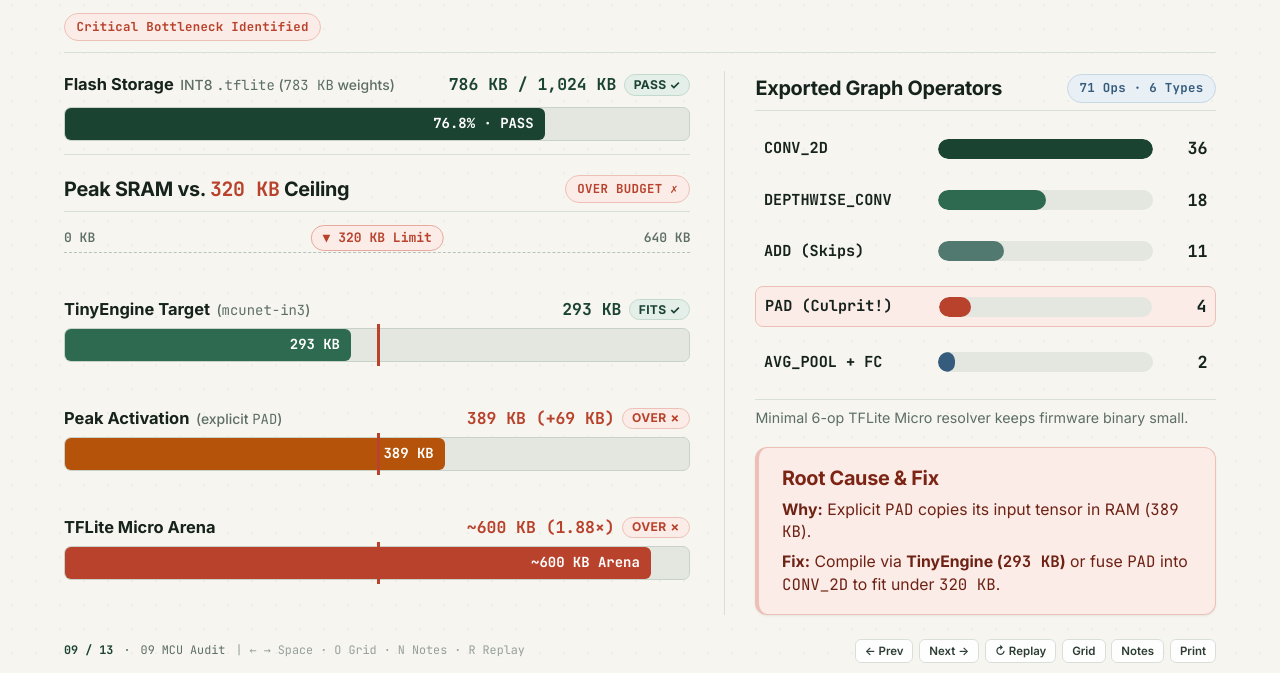
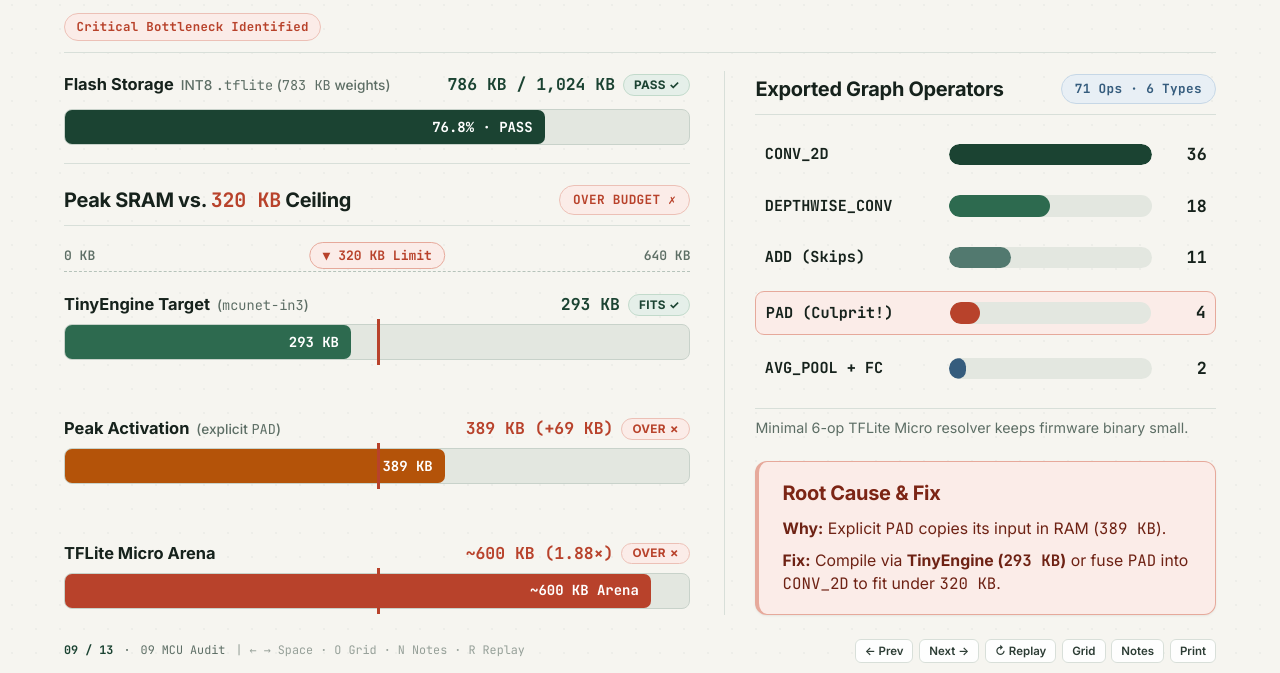
Before and after one commit to Yke0let/edge-ai-camera-trap-tinyml, a plain HTML site: page index.html in a window 1280 px wide. Both pictures are taken after a click on the button "09 MCU AUDIT". Shown: the part 127-800 px from the top of the page. Drawn offline with Linux system fonts and the light colour scheme.

Commit message:
Scale Slide 9 boxless layout across screen sizes & cache-bust CSS/JS (?v=6)

```diff
--- a/index.html
+++ b/index.html
@@ -8,7 +8,7 @@
   <link rel="preconnect" href="https://fonts.googleapis.com" />
   <link rel="preconnect" href="https://fonts.gstatic.com" crossorigin />
   <link href="https://fonts.googleapis.com/css2?family=Inter:wght@400;500;600;700;800&family=JetBrains+Mono:wght@400;600;700&family=Source+Serif+4:ital,opsz,wght@0,8..60,600;0,8..60,700;1,8..60,600&display=swap" rel="stylesheet" />
-  <link rel="stylesheet" href="./styles.css" />
+  <link rel="stylesheet" href="./styles.css?v=6" />
 </head>
 <body class="theme-photo">
 
@@ -658,8 +658,8 @@
               <div class="card left-rule-terracotta mcu-fix-card anim" style="--d:4;">
                 <div class="card-title" style="color:#7c2515;">Root Cause &amp; Fix</div>
                 <div class="mcu-fix-lines">
-                  <p><strong>Why:</strong> Explicit <span class="mono">PAD</span> copies its input tensor in RAM (<span class="mono">389 KB</span>).</p>
-                  <p><strong>Fix:</strong> Compile via <strong>TinyEngine (<span class="mono">293 KB</span>)</strong> or fuse <span class="mono">PAD</span> into <span class="mono">CONV_2D</span> to fit under <span class="mono">320 KB</span>.</p>
+                  <p><strong>Why:</strong> Explicit <span class="mono">PAD</span> copies its input in RAM (<span class="mono">389&nbsp;KB</span>).</p>
+                  <p><strong>Fix:</strong> Compile via <strong>TinyEngine (<span class="mono">293&nbsp;KB</span>)</strong> or fuse <span class="mono">PAD</span> into <span class="mono">CONV_2D</span> to fit under <span class="mono">320&nbsp;KB</span>.</p>
                 </div>
               </div>
             </div>
@@ -1007,6 +1007,6 @@
     </div>
   </div>
 
-  <script src="./app.js"></script>
+  <script src="./app.js?v=6"></script>
 </body>
 </html>
--- a/styles.css
+++ b/styles.css
@@ -881,13 +881,13 @@ h1.slide-title {
 }
 
 .slide-mcu .mcu-left-col {
-  gap: 2.2vh;
+  gap: 2.4vh;
 }
 
 .slide-mcu .mcu-right-col {
-  gap: 2vh;
+  gap: 2.4vh;
   padding-left: 2.4vw;
-  border-left: 1px solid var(--line);
+  border-left: 1.5px solid var(--line);
 }
 
 .slide-mcu .mcu-panel {
@@ -900,20 +900,29 @@ h1.slide-title {
 }
 
 .slide-mcu .card-title {
-  font-size: 1.28rem;
+  font-size: clamp(1.26rem, 1.56vw, 1.62rem);
+}
+
+.slide-mcu .card-head {
+  padding-bottom: 0.65rem;
+}
+
+.slide-mcu .card-head .tag {
+  font-size: clamp(0.82rem, 0.96vw, 1.02rem);
+  padding: 0.28rem 0.85rem;
 }
 
 .slide-mcu .mcu-flash-card {
   flex: 0 0 auto;
-  padding: 0.25rem 0 1.6vh;
-  gap: 0.72rem;
-  border-bottom: 1px solid var(--line);
+  padding: 0.25rem 0 2.2vh;
+  gap: 0.85rem;
+  border-bottom: 1.5px solid var(--line);
 }
 
 .slide-mcu .mcu-sram-card {
   flex: 1 1 auto;
-  padding: 0.2rem 0 0.2rem;
-  gap: 0.9rem;
+  padding: 0.15rem 0 0.25rem;
+  gap: 1.1rem;
 }
 
 .slide-mcu .sram-ruler {
@@ -921,12 +930,12 @@ h1.slide-title {
   display: flex;
   align-items: center;
   justify-content: space-between;
-  padding: 0.15rem 0 0.28rem;
-  border-bottom: 1px dashed var(--line-strong);
+  padding: 0.2rem 0 0.38rem;
+  border-bottom: 1.5px dashed var(--line-strong);
 }
 
 .slide-mcu .sram-tick {
-  font-size: 0.84rem;
+  font-size: clamp(0.84rem, 0.96vw, 1.02rem);
   font-weight: 600;
   color: var(--mute);
 }
@@ -935,12 +944,12 @@ h1.slide-title {
   position: absolute;
   left: 50%;
   transform: translateX(-50%);
-  padding: 0.15rem 0.68rem;
+  padding: 0.18rem 0.78rem;
   border-radius: 999px;
   background: var(--terracotta-soft);
   border: 1px solid #e6a99b;
   color: var(--terracotta);
-  font-size: 0.84rem;
+  font-size: clamp(0.84rem, 0.96vw, 1.02rem);
   font-weight: 700;
   white-space: nowrap;
 }
@@ -949,12 +958,13 @@ h1.slide-title {
   flex: 1 1 auto;
   display: flex;
   flex-direction: column;
-  justify-content: space-evenly;
-  gap: 0.9rem;
+  justify-content: space-between;
+  padding: 0.6vh 0 0.3vh;
+  gap: 1.1rem;
 }
 
 .slide-mcu .gauge-block {
-  gap: 0.48rem;
+  gap: 0.55rem;
 }
 
 .slide-mcu .mcu-gauge-head {
@@ -962,20 +972,20 @@ h1.slide-title {
   align-items: center;
   justify-content: space-between;
   gap: 0.6rem;
-  font-size: 1.06rem;
+  font-size: clamp(1.06rem, 1.24vw, 1.32rem);
   line-height: 1.2;
 }
 
 .slide-mcu .mcu-gauge-label {
   display: inline-flex;
   align-items: baseline;
-  gap: 0.42rem;
+  gap: 0.45rem;
   flex-wrap: wrap;
   color: var(--ink);
 }
 
 .slide-mcu .mcu-gauge-sub {
-  font-size: 0.90rem;
+  font-size: clamp(0.88rem, 1.02vw, 1.08rem);
   color: var(--mute);
   font-weight: 500;
 }
@@ -983,108 +993,109 @@ h1.slide-title {
 .slide-mcu .mcu-gauge-val {
   display: inline-flex;
   align-items: center;
-  gap: 0.48rem;
-  font-size: 1.06rem;
+  gap: 0.52rem;
+  font-size: clamp(1.06rem, 1.24vw, 1.32rem);
   white-space: nowrap;
 }
 
 .slide-mcu .mcu-badge-sm {
-  padding: 0.15rem 0.58rem;
-  font-size: 0.78rem;
+  padding: 0.18rem 0.64rem;
+  font-size: clamp(0.76rem, 0.88vw, 0.94rem);
   font-weight: 700;
 }
 
 .slide-mcu .mcu-track {
-  height: 34px;
-  border-radius: 7px;
+  height: clamp(34px, 4.5vh, 46px);
+  border-radius: 8px;
   background: #e3e7e0;
   border-color: #c8d2ca;
 }
 
 .slide-mcu .mcu-fill {
-  font-size: 0.90rem;
-  padding-right: 11px;
-  border-radius: 6px;
+  font-size: clamp(0.90rem, 1.05vw, 1.12rem);
+  padding-right: 12px;
+  border-radius: 7px;
 }
 
 .slide-mcu .mcu-limit-line {
   width: 2.5px;
-  top: -5px;
-  bottom: -5px;
+  top: -6px;
+  bottom: -6px;
 }
 
 .slide-mcu .mcu-ops-card {
   flex: 1 1 auto;
   padding: 0.25rem 0 0.2rem;
-  gap: 0.85rem;
+  gap: 1rem;
 }
 
 .slide-mcu .mcu-ops-list {
   flex: 1 1 auto;
   display: flex;
   flex-direction: column;
-  justify-content: space-evenly;
+  justify-content: space-between;
+  padding: 0.8vh 0;
   gap: 0.7rem;
 }
 
 .slide-mcu .mcu-op-row {
-  grid-template-columns: 162px 1fr 42px;
-  gap: 0.78rem;
-  padding: 0.26rem 0.55rem;
+  grid-template-columns: clamp(162px, 13.4vw, 212px) 1fr clamp(42px, 3.2vw, 54px);
+  gap: 0.85rem;
+  padding: 0.34rem 0.6rem;
   margin: 0;
-  border-radius: 8px;
+  border-radius: 9px;
 }
 
 .slide-mcu .mcu-op-culprit {
   background: var(--terracotta-soft);
-  border: 1px solid #ecc0b6;
-  padding-top: 0.45rem;
-  padding-bottom: 0.45rem;
+  border: 1.5px solid #e6a99b;
+  padding-top: 0.54rem;
+  padding-bottom: 0.54rem;
 }
 
 .slide-mcu .mcu-op-name {
-  font-size: 0.98rem;
+  font-size: clamp(0.98rem, 1.14vw, 1.22rem);
   font-weight: 700;
   color: var(--ink);
   white-space: nowrap;
 }
 
 .slide-mcu .mcu-op-track {
-  height: 20px;
+  height: clamp(20px, 2.7vh, 28px);
   background: #e3e7e0;
 }
 
 .slide-mcu .mcu-op-count {
-  font-size: 1.08rem;
+  font-size: clamp(1.08rem, 1.28vw, 1.38rem);
   font-weight: 800;
   text-align: right;
   color: var(--ink);
 }
 
 .slide-mcu .mcu-ops-foot {
-  font-size: 0.92rem;
+  font-size: clamp(0.92rem, 1.04vw, 1.10rem);
   color: var(--mute);
-  padding-top: 0.42rem;
+  padding-top: 0.55rem;
   border-top: 1px solid var(--line);
 }
 
 .slide-mcu .mcu-fix-card {
   flex: 0 0 auto;
-  padding: 1.15rem 1.45rem;
-  gap: 0.55rem;
+  padding: clamp(1.2rem, 2.4vh, 1.75rem) clamp(1.45rem, 1.8vw, 1.9rem);
+  gap: 0.7rem;
   background: var(--terracotta-soft);
-  border-color: #ecc0b6;
+  border-color: #e6a99b;
 }
 
 .slide-mcu .mcu-fix-lines {
   display: flex;
   flex-direction: column;
-  gap: 0.48rem;
+  gap: 0.58rem;
 }
 
 .slide-mcu .mcu-fix-lines p {
-  font-size: 1.02rem;
-  line-height: 1.42;
+  font-size: clamp(1.02rem, 1.20vw, 1.28rem);
+  line-height: 1.46;
   color: #6e2214;
 }
 
```
